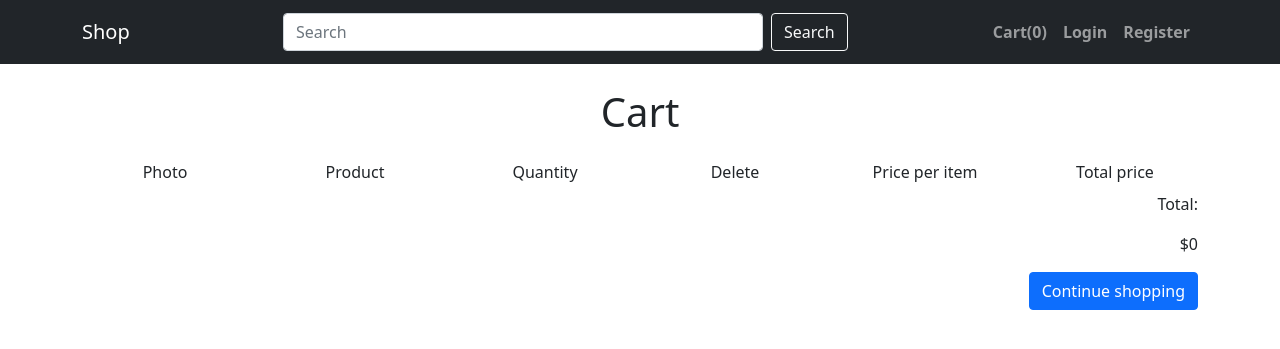
After one commit to LukaszWasiluk01/shop, a Django app: page /cart/ in a window 1280 px wide. The commit adds this page. Shown: the top 349 px of the page. Run offline with Django 4.2, Linux system fonts and the light colour scheme.

Commit message:
Create cart functionality + minor changes

```diff
--- a/shop/settings.py
+++ b/shop/settings.py
@@ -142,3 +142,6 @@ EMAIL_HOST_PASSWORD = config("EMAIL_HOST_PASSWORD")
 EMAIL_USE_TLS = True
 EMAIL_USE_SSL = False
 DEFAULT_FROM_EMAIL = EMAIL_HOST_USER
+
+# Cart
+CART_SESSION_ID = 'cart'
--- /dev/null
+++ b/store/cart.py
@@ -0,0 +1,58 @@
+from decimal import Decimal
+from django.conf import settings
+from .models import Product
+
+
+class Cart(object):
+
+    def __init__(self, request):
+        self.session = request.session
+        cart = self.session.get(settings.CART_SESSION_ID)
+        if not cart:
+            cart = self.session[settings.CART_SESSION_ID] = {}
+        self.cart = cart
+
+    def __iter__(self):
+        product_ids = self.cart.keys()
+        products = Product.objects.filter(id__in=product_ids)
+
+        cart = self.cart.copy()
+        for product in products:
+            cart[str(product.id)]['product'] = product
+
+        for item in cart.values():
+            item['price'] = Decimal(item['price'])
+            item['total_price'] = item['price'] * item['quantity']
+            yield item
+
+    def __len__(self):
+        return sum(item['quantity'] for item in self.cart.values())
+
+    def add(self, product, quantity=1, override_quantity=False):
+        product_id = str(product.id)
+        if product_id not in self.cart:
+            self.cart[product_id] = {'quantity': 0,
+                                      'price': str(product.price)}
+        if override_quantity:
+            self.cart[product_id]['quantity'] = quantity
+        else:
+            self.cart[product_id]['quantity'] += quantity
+            if self.cart[product_id]['quantity'] > product.quantity_left:
+                self.cart[product_id]['quantity'] = product.quantity_left
+        self.save()
+
+    def save(self):
+        self.session.modified = True
+
+    def remove(self, product):
+        product_id = str(product.id)
+        if product_id in self.cart:
+            del self.cart[product_id]
+            self.save()
+
+    def clear(self):
+        del self.session[settings.CART_SESSION_ID]
+        self.save()
+
+    def get_total_price(self):
+        return sum(Decimal(item['price']) * item['quantity'] for item in self.cart.values())
--- a/store/models.py
+++ b/store/models.py
@@ -1,4 +1,5 @@
 from django.db import models
+from django.urls import reverse
 
 # Create your models here.
 class Category(models.Model):
@@ -27,3 +28,7 @@ class Product(models.Model):
 
     def __str__(self):
         return self.name
+
+    def get_absolute_url(self):
+        return reverse('store:product_detail',
+                       args=[self.id, self.slug])
--- a/store/templates/store/base.html
+++ b/store/templates/store/base.html
@@ -27,6 +27,9 @@
           <button class="btn btn-outline-light" onclick="checkSearch();" id="search_button">Search</button>
         </form>
         <ul class="navbar-nav mb-2 mb-lg-0 ">
+          <li class="nav-item ">
+            <a class="nav-link fw-bold" id="cart" href="{% url 'store:cart_detail' %}">Cart(0)</a>
+          </li>
           {% if user.is_authenticated %}
           <li class="nav-item dropdown">
             <a class="nav-link dropdown-toggle" href="#" id="navbarScrollingDropdown" role="button"
@@ -46,10 +49,10 @@
           </li>
           {% else %}
           <li class="nav-item ">
-            <a class="nav-link " href="{% url 'login' %}"><strong>Login</strong></a>
+            <a class="nav-link fw-bolder" href="{% url 'login' %}">Login</a>
           </li>
           <li class="nav-item ">
-            <a class="nav-link " href="{% url 'users:register' %}"><strong>Register</strong></a>
+            <a class="nav-link fw-bolder" href="{% url 'users:register' %}">Register</a>
           </li>
           {% endif %}
           </li>
@@ -75,11 +78,11 @@
     integrity="sha384-ka7Sk0Gln4gmtz2MlQnikT1wXgYsOg+OMhuP+IlRH9sENBO0LRn5q+8nbTov4+1p"
     crossorigin="anonymous"></script>
 
-  <script>
+  <script type="text/javascript">
     checkSearch = function () {
-      event.preventDefault()
+      event.preventDefault();
       var element = document.getElementById("search_field");
-      if (element.value !== undefined &&  element.value !== "") {
+      if (element.value !== undefined && element.value !== "") {
         document.getElementById("form1").submit();
       }
     }
--- /dev/null
+++ b/store/templates/store/products/cart.html
@@ -0,0 +1,49 @@
+{% extends 'store/base.html' %}
+
+{% block body %}
+<h1 class="text-center my-4">Cart</h1>
+<div class="container">
+    <div class="row mb-2 justify-content-center">
+        <div class="col-2 d-flex justify-content-center">Photo</div>
+        <div class="col-2 d-flex justify-content-center">Product</div>
+        <div class="col-2 d-flex justify-content-center">Quantity</div>
+        <div class="col-2 d-flex justify-content-center">Delete</div>
+        <div class="col-2 d-flex justify-content-center">Price per item</div>
+        <div class="col-2 d-flex justify-content-center">Total price</div>
+    </div>
+    {% for item in cart %}
+    {% with product=item.product %}
+    <div class="row border-top justify-content-center p-2">
+        <div class="col-2 d-flex justify-content-center">
+            <a href="{{ product.get_absolute_url }}">
+                <img class="img-fluid rounded float-start" src="{{ product.image.url}}" alt="product_image" />
+            </a>
+        </div>
+        <div class="col-2 d-flex justify-content-center">{{ product.name }}</div>
+        <div class="col-2 d-flex justify-content-center">
+            <form action="{% url 'store:cart_add' product.id %}" method="post">
+                {{ item.update_quantity_form.quantity }}
+                {{ item.update_quantity_form.override }}
+                <button type="submit" class="btn btn-primary">Update</button>
+                {% csrf_token %}
+            </form>
+        </div>
+        <div class="col-2 d-flex justify-content-center">
+            <form action="{% url 'store:cart_remove' product.id %}" method="post">
+                <button type="submit" class="btn btn-danger">Delete</button>
+                {% csrf_token %}
+            </form>
+        </div>
+        <div class="col-2 d-flex justify-content-center">${{ item.price }}</div>
+        <div class="col-2 d-flex justify-content-center">${{ item.total_price }}</div>
+    </div>
+    {% endwith %}
+    {% endfor %}
+    <div class="row">
+        <p class="text-end">Total:</p>
+        <p class="text-end">${{ cart.get_total_price }}</p>
+    <p class="text-end">
+        <a href="{% url 'store:index' %}" class="btn btn-primary">Continue shopping</a>
+    </p>
+</div>
+{% endblock %}
--- a/store/urls.py
+++ b/store/urls.py
@@ -5,5 +5,8 @@ app_name = 'store'
 
 urlpatterns = [
     path('', views.ProductListView.as_view(), name="index"),
-    path('<int:id>/<slug:slug>/', views.product_detail, name="product_detail")
+    path('<int:id>/<slug:slug>/', views.product_detail, name="product_detail"),
+    path('cart/', views.cart_detail, name='cart_detail'),
+    path('cart/add/<int:product_id>/', views.cart_add, name='cart_add'),
+    path('cart/remove/<int:product_id>/', views.cart_remove, name='cart_remove'),
 ]
--- a/store/views.py
+++ b/store/views.py
@@ -1,13 +1,17 @@
-from django.shortcuts import render, get_object_or_404
+from django.shortcuts import render, get_object_or_404, redirect
+from django.views.decorators.http import require_POST
 from django.views.generic import ListView
 from .models import Product, Category
+from .cart import Cart
+from .forms import CartAddProductForm
+
 
 # Create your views here.
 class ProductListView(ListView):
     model = Product
     context_object_name = 'products'
     template_name = "store/products/list.html"
-    paginate_by = 1
+    paginate_by = 6
 
     def get_context_data(self, **kwargs):
         context = super().get_context_data(**kwargs)
@@ -73,6 +77,37 @@ def product_detail(request, id, slug):
                                 id=id,
                                 slug=slug,
                                 available=True)
+    cart_product_form = CartAddProductForm(product.quantity_left)
     return render(request,
                   'store/products/detail.html',
-                  {'product':product})
+                  {'product':product,
+                  'cart_product_form':cart_product_form,})
+
+@require_POST
+def cart_add(request, product_id):
+    cart = Cart(request)
+    product = get_object_or_404(Product, id=product_id)
+    form = CartAddProductForm(product.quantity_left,request.POST)
+    if form.is_valid():
+        cd = form.cleaned_data
+        cart.add(product=product,
+                 quantity=cd['quantity'],
+                 override_quantity=cd['override'])
+    return redirect('store:cart_detail')
+
+
+@require_POST
+def cart_remove(request, product_id):
+    cart = Cart(request)
+    product = get_object_or_404(Product, id=product_id)
+    cart.remove(product)
+    return redirect('store:cart_detail')
+
+
+def cart_detail(request):
+    cart = Cart(request)
+    for item in cart:
+        product = get_object_or_404(Product, id=item['product'].id)
+        item['update_quantity_form'] = CartAddProductForm(product.quantity_left,initial={'quantity': item['quantity'],
+                                                                   'override': True})
+    return render(request, 'store/products/cart.html', {'cart': cart})
--- a/users/views.py
+++ b/users/views.py
@@ -1,7 +1,6 @@
 from django.shortcuts import render, redirect
 from django.contrib import messages
 from .forms import RegisterForm, AddressForm, PersonalInfoForm
-from django.contrib.auth.models import User
 from .models import Address
 from django.shortcuts import get_object_or_404
 from django.contrib.auth.decorators import login_required
```
Also changed, not shown: store/forms.py (added, +12 -0 lines), store/templates/store/products/detail.html (+6 -2 lines), store/templates/store/products/list.html (+4 -5 lines), store/templatetags/store_tags.py (deleted, +0 -7 lines), store/templatetags/__init__.py (deleted).
